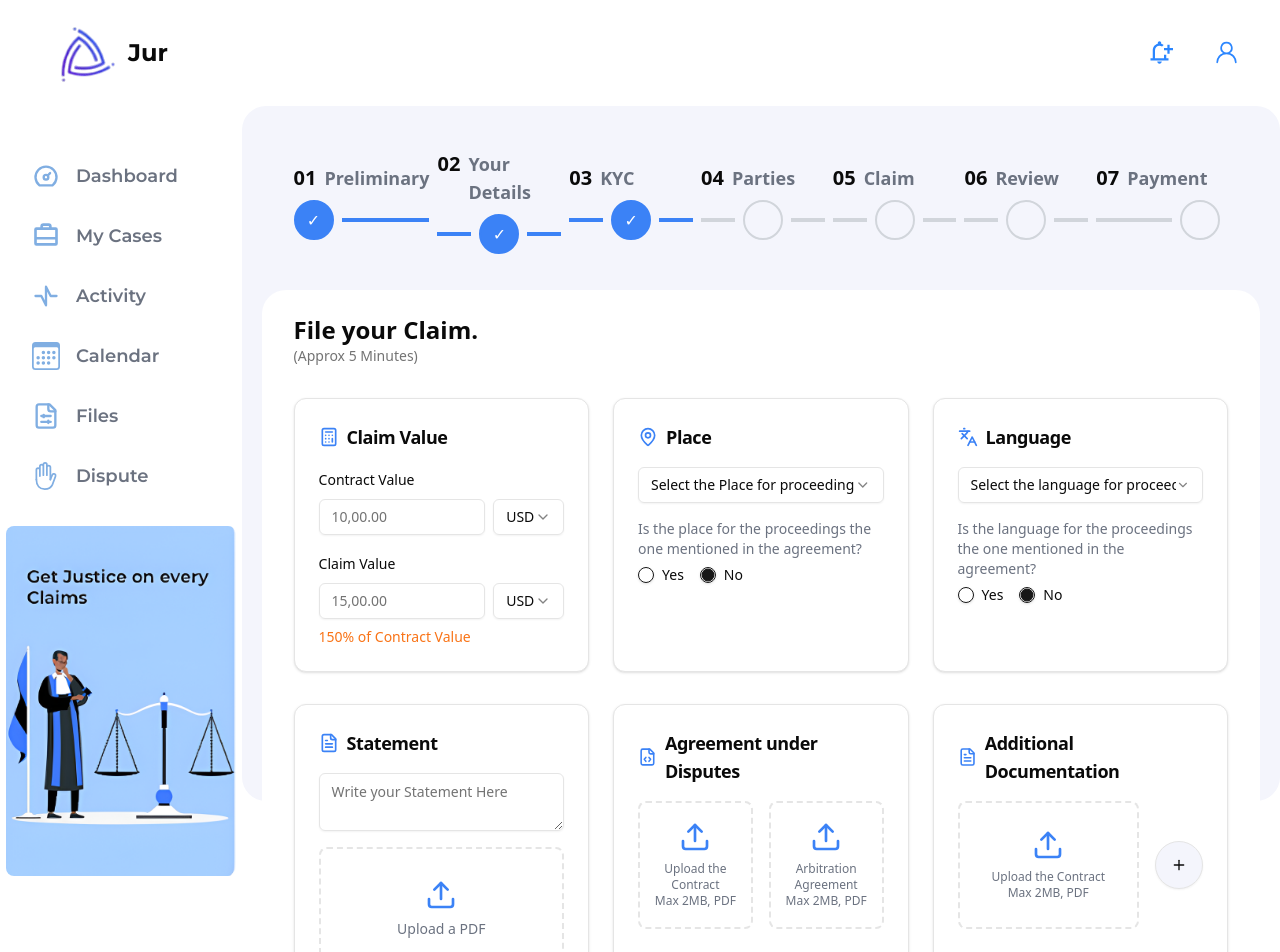
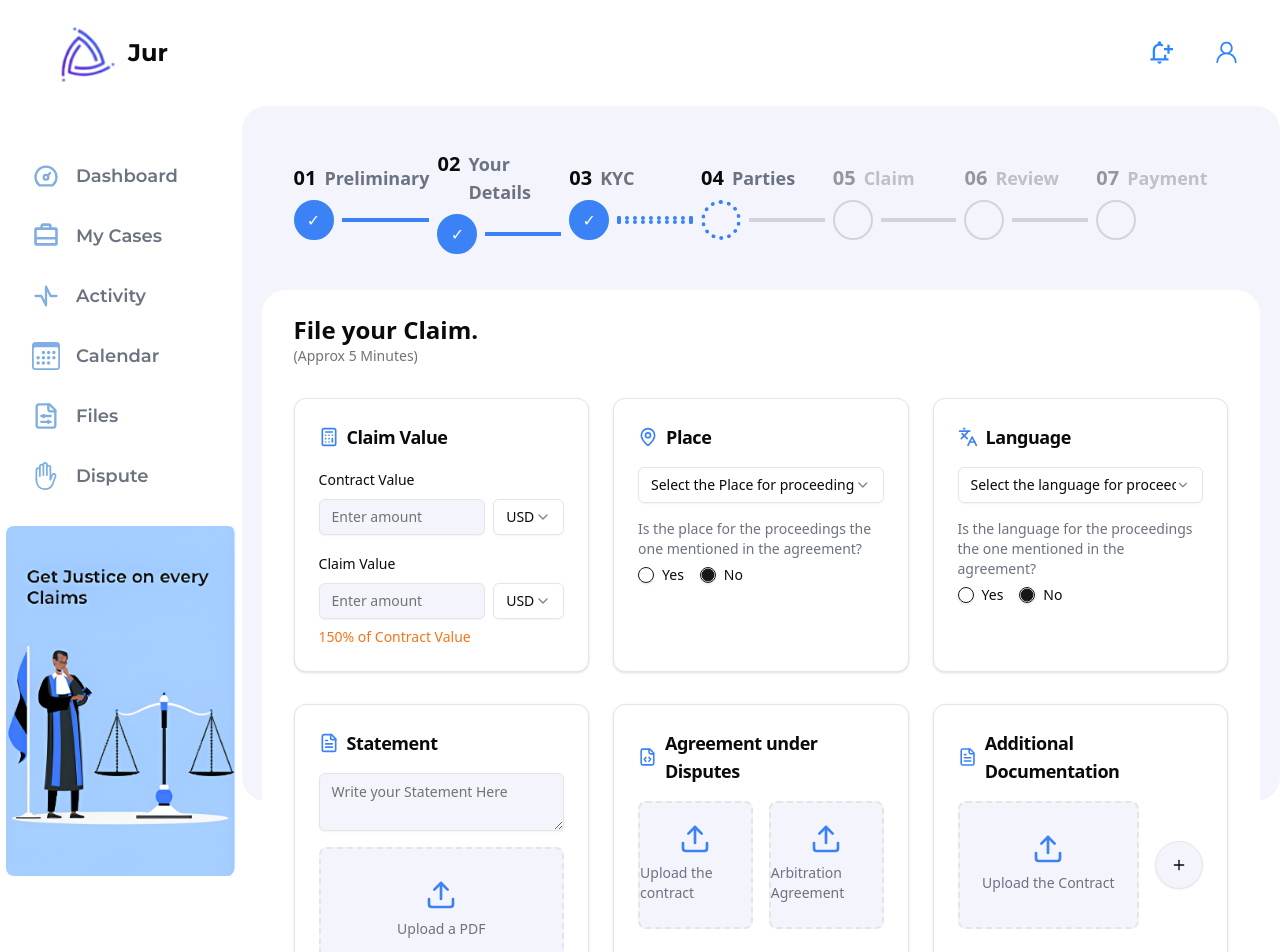
Before and after one commit to Ormon-huehuehue/Rise11-Tech-intern-assignment, a Next.js app: page / in a window 1280 px wide. Shown: the top 952 px of the page. Built offline with nearby package versions, Linux system fonts and the light colour scheme; a web font is replaced by a local one.

Commit message:
done (time to make it responsive

```diff
--- a/src/components/ClaimForm.tsx
+++ b/src/components/ClaimForm.tsx
@@ -1,6 +1,6 @@
 "use client"
 
-import * as React from "react"
+import {useState} from "react"
 import { Button } from "@/components/ui/button"
 import { Card, CardContent, CardHeader, CardTitle } from "@/components/ui/card"
 import { Input } from "@/components/ui/input"
@@ -10,7 +10,27 @@ import { Select, SelectContent, SelectItem, SelectTrigger, SelectValue } from "@
 import { Textarea } from "@/components/ui/textarea"
 import { Calculator, MapPin, Languages, FileText, FileCode, Upload, Plus } from 'lucide-react'
 
+
+
+const agreementUnderDisputes = [
+  "Upload the contract",
+  "Arbitration Agreement"
+]
+
+
 export default function ClaimForm() {
+
+  const [contractValue, setContractValue] = useState("")
+  const [claimValue, setClaimValue] = useState("")
+  const [currency, setCurrency] = useState("USD")
+  const [place, setPlace] = useState("")
+  const [language, setLanguage] = useState("")
+  const [placeAgreement, setPlaceAgreement] = useState("no")
+  const [languageAgreement, setLanguageAgreement] = useState("no")
+  const [statement, setStatement] = useState("")
+
+
+
   return (
     <div className="container mx-auto py-6 w-full px-8 bg-white rounded-3xl">
       <div className="mb-8">
@@ -31,7 +51,7 @@ export default function ClaimForm() {
             <div className="space-y-2">
               <Label>Contract Value</Label>
               <div className="flex gap-2">
-                <Input type="number" placeholder="10,00.00" />
+                <Input type="number" placeholder="Enter amount" className= "bg-background"/>
                 <Select defaultValue="USD">
                   <SelectTrigger className="w-24">
                     <SelectValue placeholder="USD" />
@@ -47,7 +67,7 @@ export default function ClaimForm() {
             <div className="space-y-2">
               <Label>Claim Value</Label>
               <div className="flex gap-2">
-                <Input type="number" placeholder="15,00.00" />
+                <Input type="number" placeholder="Enter amount" className= "bg-background"/>
                 <Select defaultValue="USD">
                   <SelectTrigger className="w-24">
                     <SelectValue placeholder="USD" />
@@ -146,15 +166,9 @@ export default function ClaimForm() {
           </CardHeader>
           <CardContent>
             <div className="space-y-4">
-              <Textarea placeholder="Write your Statement Here" className="min-h-[00px]" />
+              <Textarea placeholder="Write your Statement Here" className="min-h-[00px] bg-background" />
               <div className="flex items-center justify-center w-full">
-                <label className="flex flex-col items-center justify-center w-full h-32 border-2 border-dashed rounded-lg cursor-pointer hover:bg-gray-50">
-                  <div className="flex flex-col items-center justify-center pt-5 pb-6">
-                    <Upload className="h-8 w-8 text-blue-500 mb-2" />
-                    <p className="text-sm text-gray-500">Upload a PDF</p>
-                  </div>
-                  <input type="file" className="hidden" accept=".pdf" />
-                </label>
+                <UploadButton title="Upload a PDF"/>
               </div>
             </div>
           </CardContent>
@@ -170,16 +184,11 @@ export default function ClaimForm() {
           </CardHeader>
           <CardContent>
             <div className="grid grid-cols-2 gap-4">
-              <div className="flex flex-col items-center justify-center w-full h-32 border-2 border-dashed rounded-lg cursor-pointer hover:bg-gray-50">
-                <Upload className="h-8 w-8 text-blue-500 mb-2" />
-                <p className="text-xs text-center text-gray-500">Upload the Contract<br />Max 2MB, PDF</p>
-                <input type="file" className="hidden" accept=".pdf" />
+              {agreementUnderDisputes.map((item, index)=>(
+            <div key={index}  className="flex items-center justify-center w-full">
+                <UploadButton title ={item}/>
               </div>
-              <div className="flex flex-col items-center justify-center w-full h-32 border-2 border-dashed rounded-lg cursor-pointer hover:bg-gray-50">
-                <Upload className="h-8 w-8 text-blue-500 mb-2" />
-                <p className="text-xs text-center text-gray-500">Arbitration Agreement<br />Max 2MB, PDF</p>
-                <input type="file" className="hidden" accept=".pdf" />
-              </div>
+              ))}
             </div>
           </CardContent>
         </Card>
@@ -194,10 +203,14 @@ export default function ClaimForm() {
           </CardHeader>
           <CardContent>
             <div className="flex items-center gap-4">
-              <div className="flex flex-col items-center justify-center w-full h-32 border-2 border-dashed rounded-lg cursor-pointer hover:bg-gray-50">
-                <Upload className="h-8 w-8 text-blue-500 mb-2" />
-                <p className="text-xs text-center text-gray-500">Upload the Contract<br />Max 2MB, PDF</p>
-                <input type="file" className="hidden" accept=".pdf" />
+            <div className="flex items-center justify-center w-full">
+                <label className="flex flex-col bg-background items-center justify-center w-full h-32 border-2 border-dashed rounded-lg cursor-pointer hover:bg-gray-50">
+                  <div className="flex flex-col items-center justify-center pt-5 pb-6">
+                    <Upload className="h-8 w-8 text-blue-500 mb-2" />
+                    <p className="text-sm text-gray-500">Upload the Contract</p>
+                  </div>
+                  <input type="file" className="hidden" accept=".pdf" />
+                </label>
               </div>
               <Button size="icon" variant="outline" className="rounded-full h-12 w-12 flex-shrink-0">
                 <Plus className="h-6 w-6" />
@@ -209,3 +222,16 @@ export default function ClaimForm() {
     </div>
   )
 }
+
+
+const UploadButton = ({title}: { title : string})=>{
+  return(
+    <label className="flex flex-col bg-background items-center justify-center w-full h-32 border-2 border-dashed rounded-lg cursor-pointer hover:bg-gray-50">
+    <div className="flex flex-col items-center justify-center pt-5 pb-6">
+      <Upload className="h-8 w-8 text-blue-500 mb-2" />
+      <p className="text-sm text-gray-500">{title}</p>
+    </div>
+    <input type="file" className="hidden" accept=".pdf" />
+  </label>
+  )
+}
--- a/src/components/FormSection.tsx
+++ b/src/components/FormSection.tsx
@@ -4,7 +4,7 @@ import ClaimForm from './ClaimForm'
 
 const FormSection = () => {
   return (
-    <div className=" w-full h-[calc(100vh-105px)] bg-background p-5 rounded-3xl flex flex-col">
+    <div className=" w-full h-[calc(100vh-105px)] bg-background p-5 rounded-3xl flex flex-col justify-around">
         <ProgressBar/>
         <ClaimForm/>
     </div>
--- a/src/components/ProgressBar.tsx
+++ b/src/components/ProgressBar.tsx
@@ -1,82 +1,87 @@
 import React from 'react';
 
 const steps = [
-  { id: 1, title: 'Preliminary', status: true },
-  { id: 2, title: 'Your Details', status: true },
-  { id: 3, title: 'KYC', status: true },
-  { id: 4, title: 'Parties', status: false, approx: 'Approx 5 Min' },
-  { id: 5, title: 'Claim', status: false, approx: 'Approx 5 Min' },
-  { id: 6, title: 'Review', status: false, approx: 'Approx 5 Min' },
-  { id: 7, title: 'Payment', status: false, approx: 'Approx 5 Min' },
+  { id: 1, title: 'Preliminary', status: true, current: false },
+  { id: 2, title: 'Your Details', status: true, current: false },
+  { id: 3, title: 'KYC', status: true, current: false },
+  { id: 4, title: 'Parties', status: false, current: true },
+  { id: 5, title: 'Claim', status: false, current: false },
+  { id: 6, title: 'Review', status: false, current: false },
+  { id: 7, title: 'Payment', status: false, current: false },
 ];
 
-const ProgressBar = () => {
+const ProgressBar: React.FC = () => {
   return (
     <div className="flex justify-between items-center w-full px-8 py-4 mb-5">
-      {steps.map((step, index) => (
+      {steps.map((step, index) => {
+        const nextCurrent = steps[index + 1]?.current || false; // Next step's current
+        const nextStatus = steps[index + 1]?.status || false; // Next step's status
+
+        return (
           <div key={step.id} className="flex flex-col pr-2 relative w-full">
-            <ProgressBarItem totalSteps={7} title={step.title} id={step.id} status={step.status}/>
+            <ProgressBarItem
+              totalSteps={steps.length}
+              title={step.title}
+              id={step.id}
+              status={step.status}
+              current={step.current}
+              nextCurrent={nextCurrent}
+              nextStatus={nextStatus}
+            />
           </div>
-      ))}
+        );
+      })}
     </div>
   );
 };
 
-export default ProgressBar;
-
-
-const ProgressBarItem = ({
-    id,
-    title,
-    status,
-    totalSteps,
-  }: {
+const ProgressBarItem: React.FC<{
   id: number;
   title: string;
   status: boolean;
+  nextStatus: boolean;
   totalSteps: number;
-  }) => {
+  current: boolean;
+  nextCurrent?: boolean;
+}> = ({ id, title, status, totalSteps, current, nextCurrent, nextStatus }) => {
   return (
-      <>
     <div className="flex flex-col w-full">
       {/* Step Title */}
-          <div className="flex gap-2 text-lg py-2">
+      <div className={`flex gap-2 text-lg py-2 ${status || current ? "opacity-100" : "opacity-40"}`}>
         <h1 className="font-bold text-xl">0{id}</h1>
         <p className="font-semibold text-md text-gray-500">{title}</p>
       </div>
 
       {/* Circle and Line Container */}
       <div className="flex items-center w-full gap-2">
-            {/* Left Line */}
-            {id !== 1 && (
-              <div
-                className={`h-1 flex-1 ${
-                  status ? "bg-blue-500" : "bg-gray-300"
-                }`}
-              ></div>
-            )}
-
-            {/* Circular Progress Icon */}
+        {/* Circular Step Icon */}
         <div
           className={`z-10 w-10 h-10 flex items-center justify-center rounded-full border-2 ${
-                status
-                  ? "bg-blue-500 border-blue-500 text-white"
-                  : "border-gray-300 text-gray-400"
+            current
+              ? 'border-dotted border-blue-500 text-blue-500 border-4' // Dotted border for current step
+              : status
+              ? 'bg-blue-500 border-blue-500 text-white'
+              : 'border-gray-300 text-gray-400'
           }`}
         >
           {status && <span>&#10003;</span>}
         </div>
 
-            {/* Right Line */}
+        {/* Line Connector */}
         {id !== totalSteps && (
           <div
             className={`h-1 flex-1 ${
-                  status ? "bg-blue-500" : "bg-gray-300"
+              nextCurrent
+                ? 'border-4 border-blue-500 border-dotted ' // Dotted line before current step
+                : status && nextStatus
+                ? 'bg-blue-500' // Solid blue line for completed steps
+                : 'bg-gray-300' // Default gray line
             }`}
           ></div>
         )}
       </div>
     </div>
-      </>
   );
 };
+
+export default ProgressBar;
--- a/src/components/ui/select.tsx
+++ b/src/components/ui/select.tsx
@@ -75,7 +75,7 @@ const SelectContent = React.forwardRef<
     <SelectPrimitive.Content
       ref={ref}
       className={cn(
-        "relative z-50 max-h-96 min-w-[8rem] overflow-hidden rounded-md border bg-popover text-popover-foreground shadow-md data-[state=open]:animate-in data-[state=closed]:animate-out data-[state=closed]:fade-out-0 data-[state=open]:fade-in-0 data-[state=closed]:zoom-out-95 data-[state=open]:zoom-in-95 data-[side=bottom]:slide-in-from-top-2 data-[side=left]:slide-in-from-right-2 data-[side=right]:slide-in-from-left-2 data-[side=top]:slide-in-from-bottom-2",
+        " relative z-50 max-h-96 min-w-[8rem] overflow-hidden rounded-md border bg-popover text-popover-foreground shadow-md data-[state=open]:animate-in data-[state=closed]:animate-out data-[state=closed]:fade-out-0 data-[state=open]:fade-in-0 data-[state=closed]:zoom-out-95 data-[state=open]:zoom-in-95 data-[side=bottom]:slide-in-from-top-2 data-[side=left]:slide-in-from-right-2 data-[side=right]:slide-in-from-left-2 data-[side=top]:slide-in-from-bottom-2",
         position === "popper" &&
           "data-[side=bottom]:translate-y-1 data-[side=left]:-translate-x-1 data-[side=right]:translate-x-1 data-[side=top]:-translate-y-1",
         className
```
Lines whose indentation alone changed are shown as unchanged.
